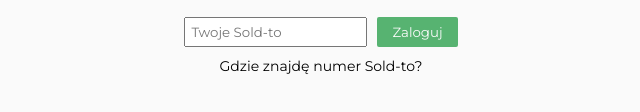
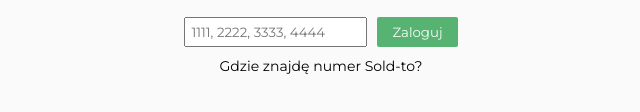
Before and after one commit to LuckyLuke83/Helpdesk, a plain HTML site: page index.html in a window 1280 px wide. Shown: the part 424-536 px from the top of the page, 319-959 px from the left. Drawn offline with Linux system fonts and the light colour scheme.

Commit message:
Minor logging changes

```diff
--- a/index.html
+++ b/index.html
@@ -28,7 +28,7 @@
     <div class="log_window">
       <div class="logo"><img src="img/logo.png" alt="GM System logo" /></div>
       <div class="login">
-        <input type="text" class="sold_to" placeholder="Twoje Sold-to" />
+        <input type="text" class="sold_to" placeholder="1111, 2222, 3333, 4444" />
         <button class="btn_log">Zaloguj</button>
       </div>
       <div class="sold_info">
```
